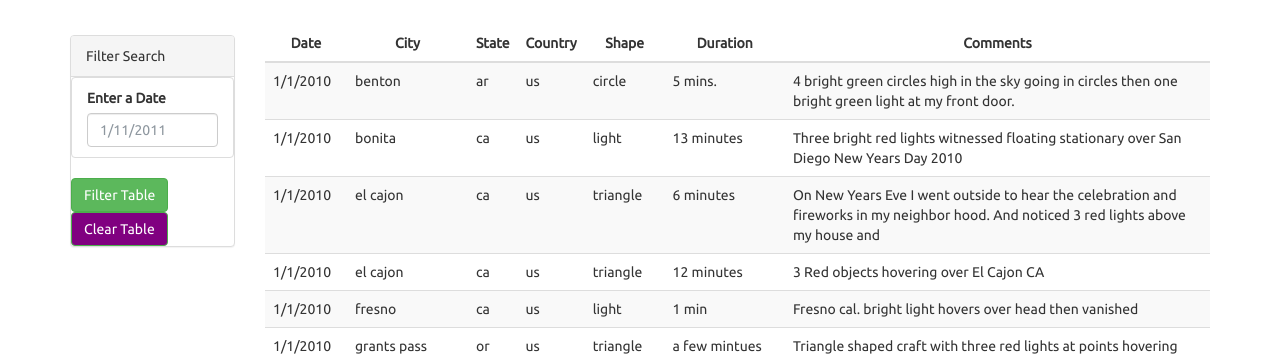
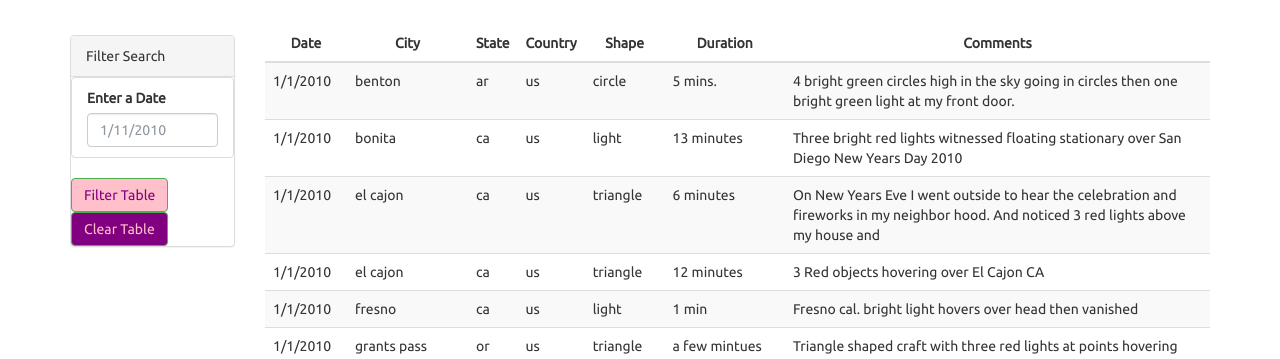
Before and after one commit to Steff-C/javascript-challenge, a plain HTML site: page UFO-level-1/index.html in a window 1280 px wide. Shown: the part 437-796 px from the top of the page. Drawn offline with nearby package versions, Linux system fonts and the light colour scheme.

Commit message:
final changes

```diff
--- a/UFO-level-1/index.html
+++ b/UFO-level-1/index.html
@@ -22,7 +22,7 @@
       </div>
     </nav>
     <div class="hero text-center">
-      <h1 style="color:whitesmoke;"> UFO Sightings</h1>
+      <h1 style="color:rgb(245, 245, 245);"> UFO Sightings</h1>
       <p style="color:whitesmoke; font-size: 32px;"> The Truth is Out There</p>
     </div>
     <div class="container">
@@ -37,12 +37,12 @@
                     <ul class="list-group" id="filters">
                       <li class="filter list-group-item">
                         <label for="date">Enter a Date</label>
-                        <input class="form-control" id="datetime" type="text" placeholder="1/11/2011">
+                        <input class="form-control" id="datetime" type="text" placeholder="1/11/2010">
                       </li>
                     </ul>
                   </div>
-                  <button id="submit" type="button" class="btn btn-success">Filter Table</button>
-                  <button style="background: purple" id="clear" type="button" class="btn btn-success">Clear Table</button>
+                  <button style="background: pink ; color: purple" id="submit" type="button" class="btn btn-success ">Filter Table</button>
+                  <button style="background: purple; color: pink;" id="clear" type="button" class="btn btn-success">Clear Table</button>
                 </form>
               </div>
             </div>
```
